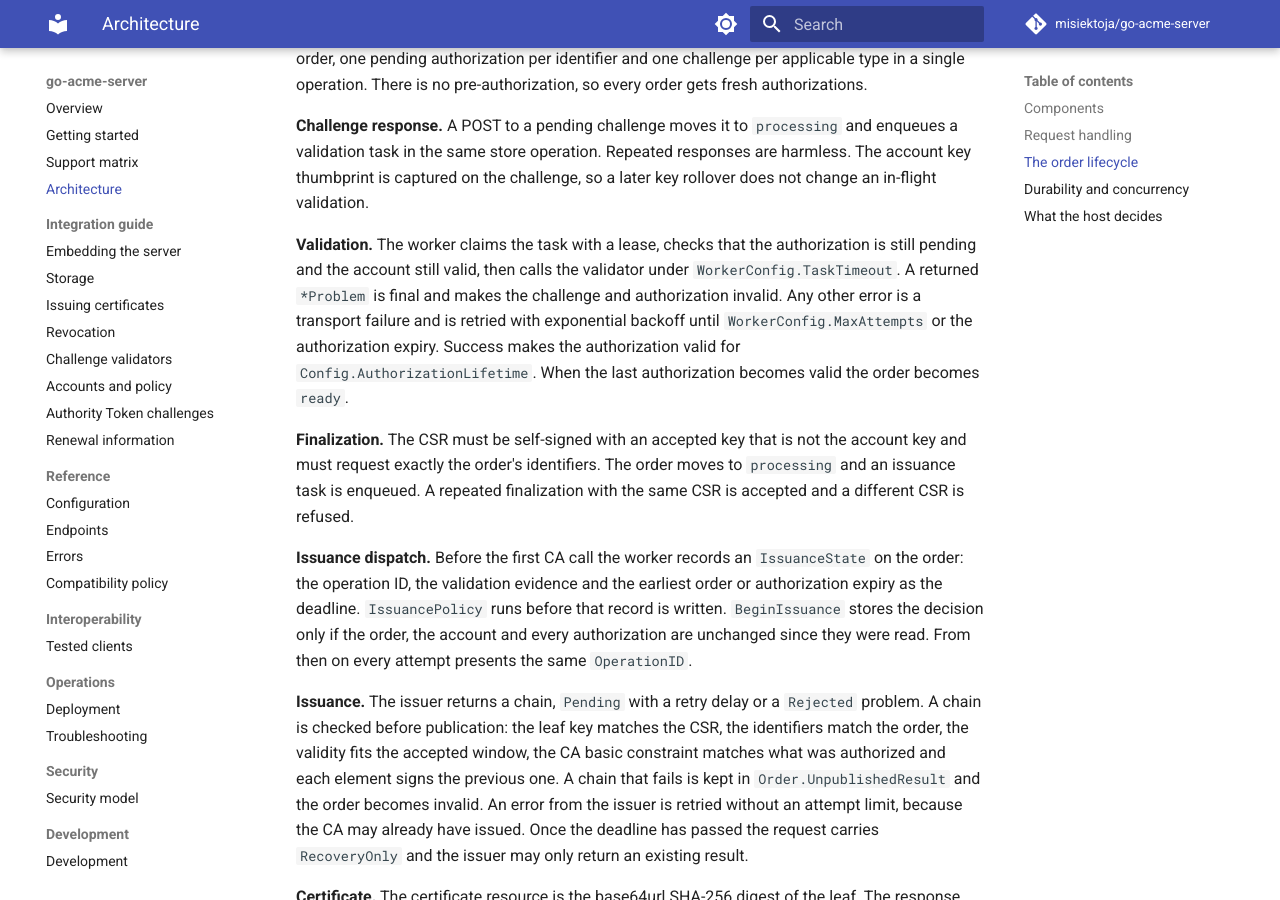
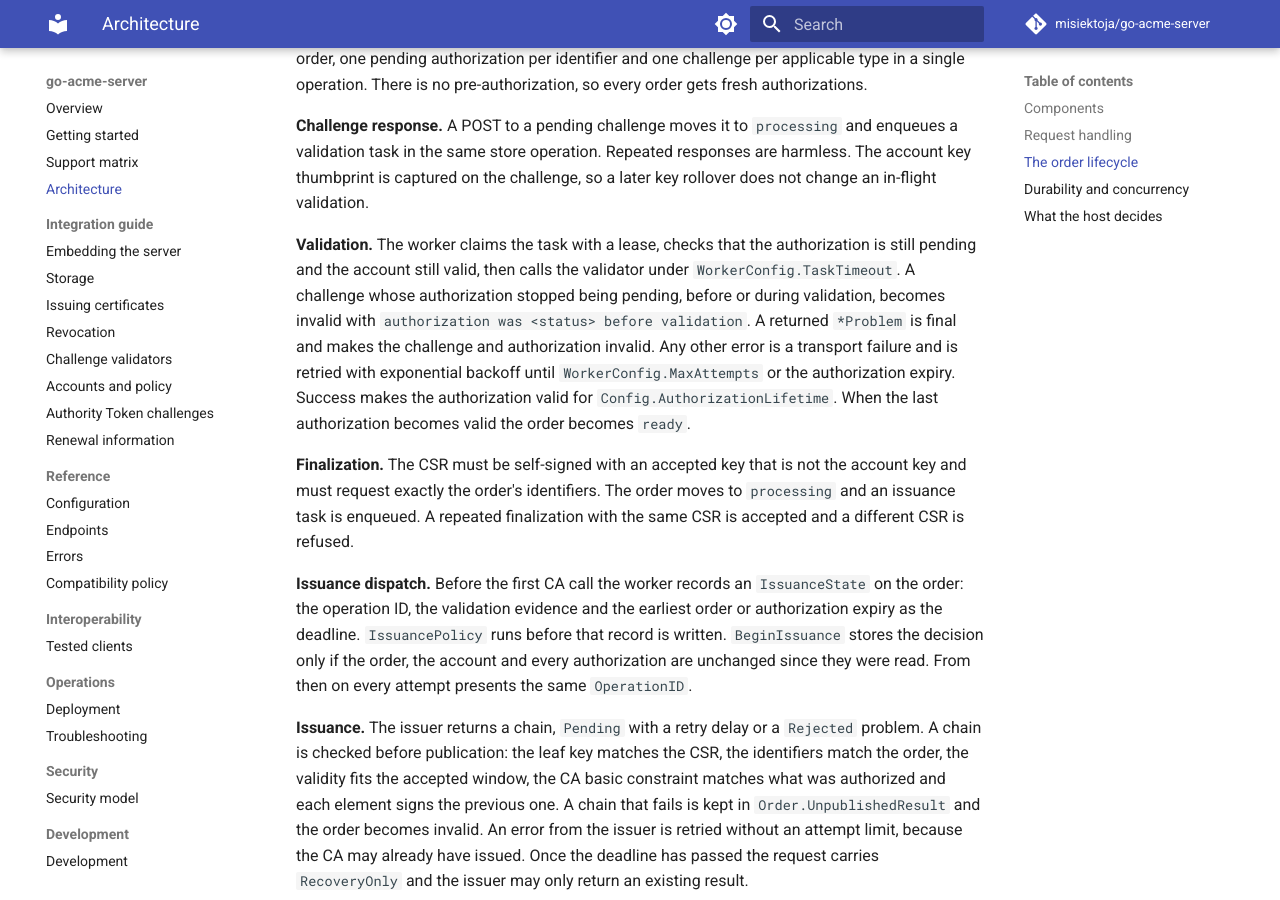
Before and after one commit to misiektoja/go-acme-server, an MkDocs documentation site: the page built from docs/architecture.md, in a window 1280 px wide and 900 px high, scrolled down 1944 px. Built offline with MkDocs 1.6.1 and Material for MkDocs 9.7.7, drawn with Linux system fonts in a browser that asks for light colours; comment, search, counter and statistics services are not loaded.

Commit message:
docs: describe how a challenge settles after its authorization moved on

```diff
--- a/docs/architecture.md
+++ b/docs/architecture.md
@@ -87,6 +87,8 @@ validation.
 
 **Validation.** The worker claims the task with a lease, checks that the authorization is still
 pending and the account still valid, then calls the validator under `WorkerConfig.TaskTimeout`. A
+challenge whose authorization stopped being pending, before or during validation, becomes invalid
+with `authorization was <status> before validation`. A
 returned `*Problem` is final and makes the challenge and authorization invalid. Any other error is
 a transport failure and is retried with exponential backoff until `WorkerConfig.MaxAttempts` or the
 authorization expiry. Success makes the authorization valid for `Config.AuthorizationLifetime`.
```
